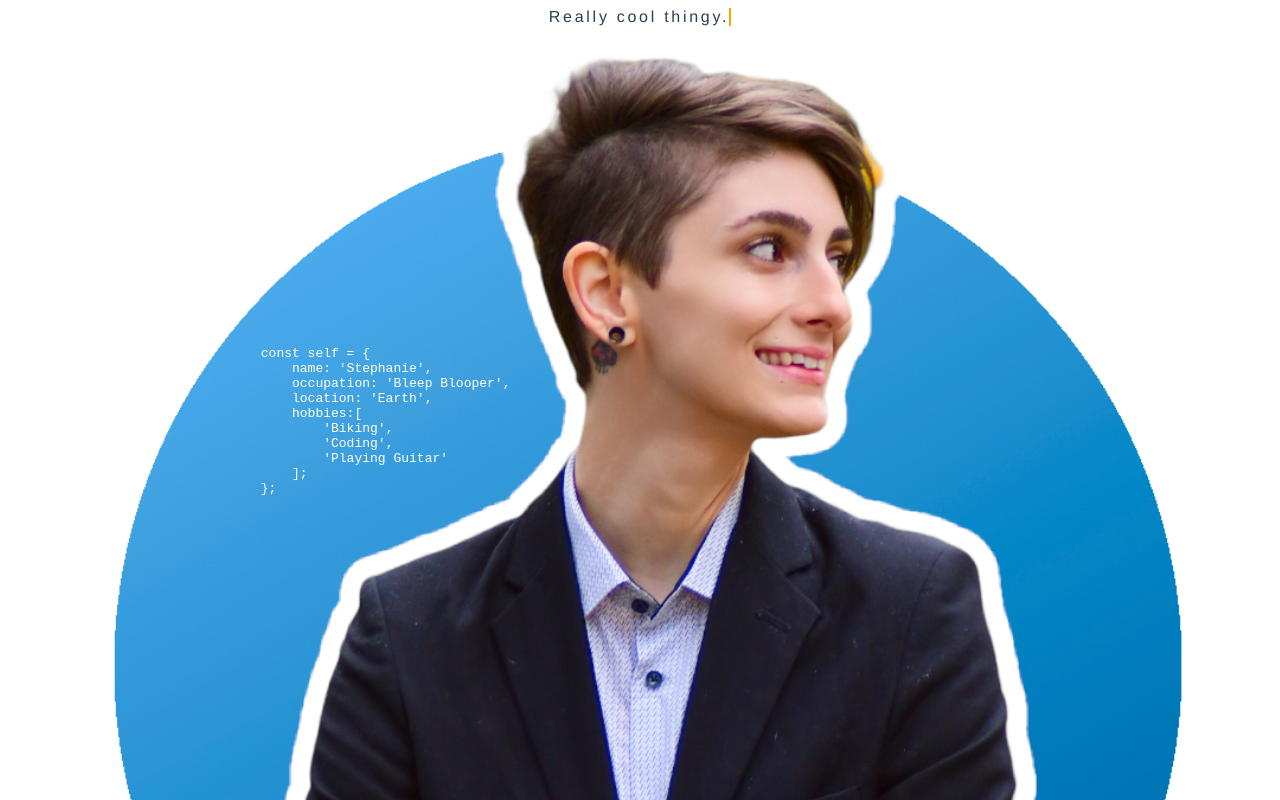
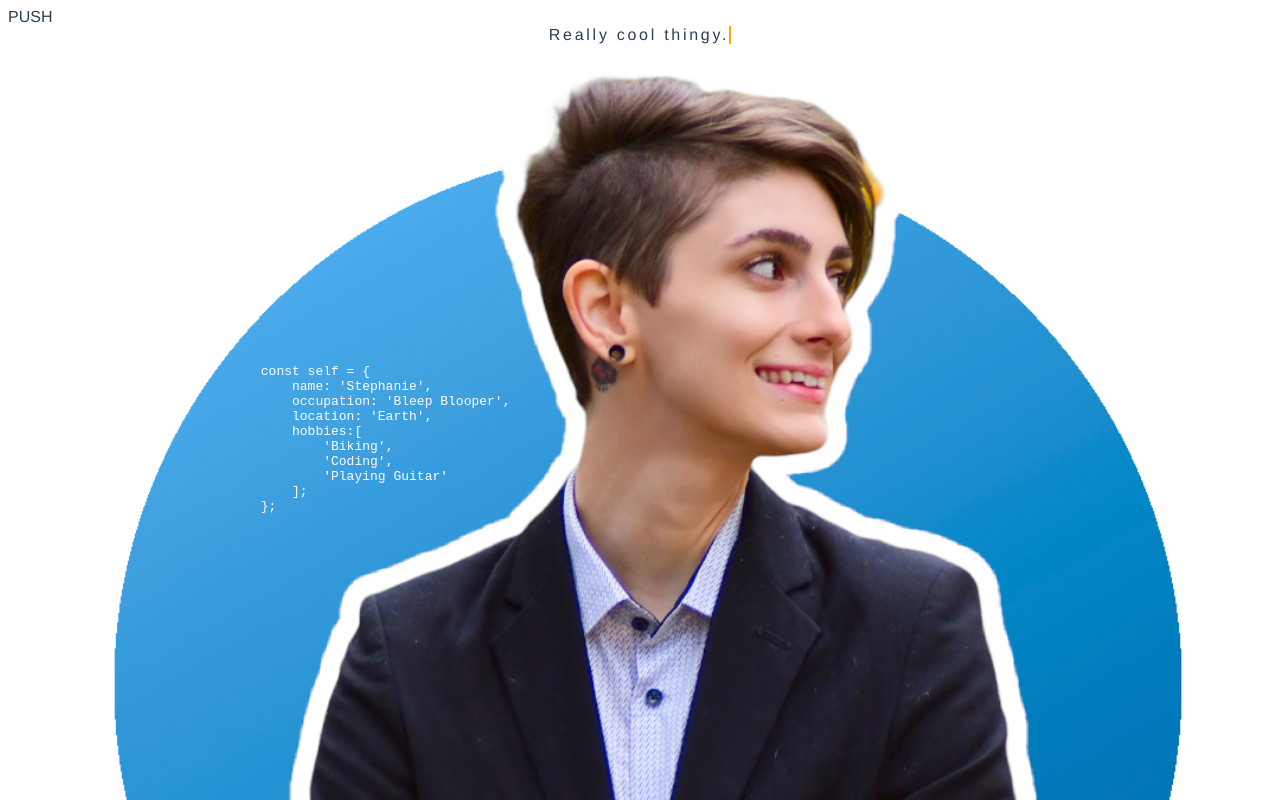
Before and after one commit to stephanieraymos/fun-stuff, a Vue app: page / in a window 1280 px wide. Shown: the top 800 px of the page. Built offline with nearby package versions, Linux system fonts and the light colour scheme.

Commit message:
Testing different ways to route

```diff
--- a/package.json
+++ b/package.json
@@ -9,9 +9,11 @@
   },
   "dependencies": {
     "core-js": "^3.8.3",
+    "pinia": "^2.0.20",
     "sass": "^1.54.5",
     "sass-loader": "^13.0.2",
-    "vue": "^3.2.13"
+    "vue": "^3.2.13",
+    "vue-router": "^4.1.3"
   },
   "devDependencies": {
     "@babel/core": "^7.12.16",
--- a/src/App.vue
+++ b/src/App.vue
@@ -1,16 +1,30 @@
 <template>
+  <!-- <router-link :to="/typing-effect" />  -->
+  <!-- <router-link :to="{ name: 'Fancy pic' }"> User </router-link> -->
+  <div @click="pushWithQuery('Fancy pic')">PUSH</div>
   <typing-and-obj-pic />
 </template>
 
 <script setup>
-import TypingAndObjPic from './components/TypingAndObjPic.vue';
+import TypingAndObjPic from "./components/TypingAndObjPic.vue";
+import { useRouter } from "vue-router";
+
+const router = useRouter();
+// const route = useRoute();
+
+function pushWithQuery(query) {
+  console.log("pushWithQuery called with query: " + query);
+  router.push({
+    name: query,
+  });
+}
 </script>
 
 <style>
 #app {
   font-family: Avenir, Helvetica, Arial, sans-serif;
   -webkit-font-smoothing: antialiased;
-  -moz-osx-font-smoothTypingAndObjPicing: grayscale;
+  -moz-osx-font-smoothtypingandobjpicing: grayscale;
   color: #2c3e50;
 }
 </style>
--- a/src/main.js
+++ b/src/main.js
@@ -1,4 +1,10 @@
-import { createApp } from 'vue'
-import App from './App.vue'
+import { createApp } from "vue";
+import App from "./App.vue";
+import { createPinia } from "pinia";
+import router from "./router";
 
-createApp(App).mount('#app')
+const app = createApp(App).use(createPinia()).use(router);
+
+router.isReady().then(() => {
+  app.mount("#app");
+});
--- /dev/null
+++ b/src/router/index.js
@@ -0,0 +1,20 @@
+import { createRouter, createWebHistory } from "vue-router";
+import App from "../App.vue";
+import TypingAndObjPic from "../components/TypingAndObjPic.vue";
+const routes = [
+  {
+    path: "/",
+    name: "Home",
+    component: App,
+  },
+  {
+    path: "/typing-effect",
+    name: "Fancy pic",
+    component: TypingAndObjPic,
+  },
+];
+const router = createRouter({
+  history: createWebHistory(process.env.BASE_URL),
+  routes,
+});
+export default router;
```
Also changed, not shown: 1 other file (tests, documents, lock files or other folders).
